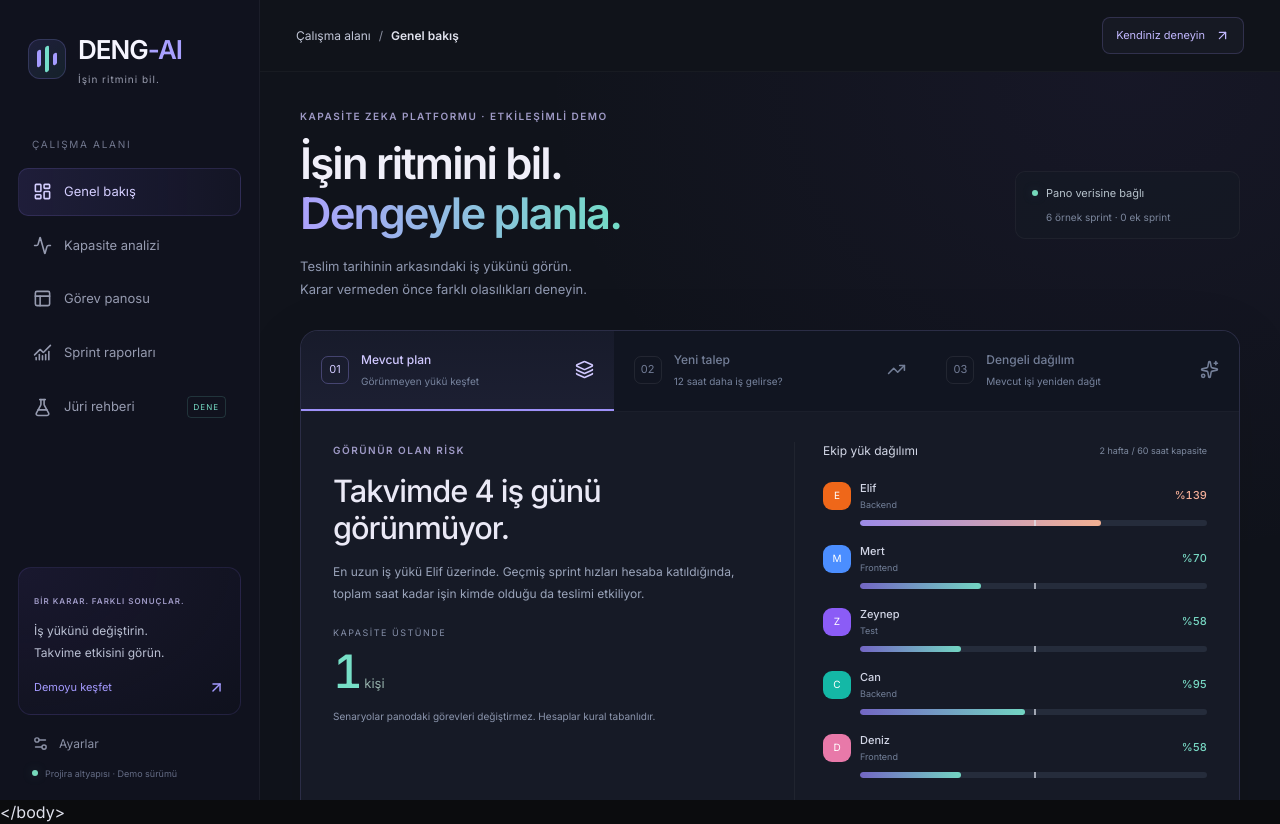
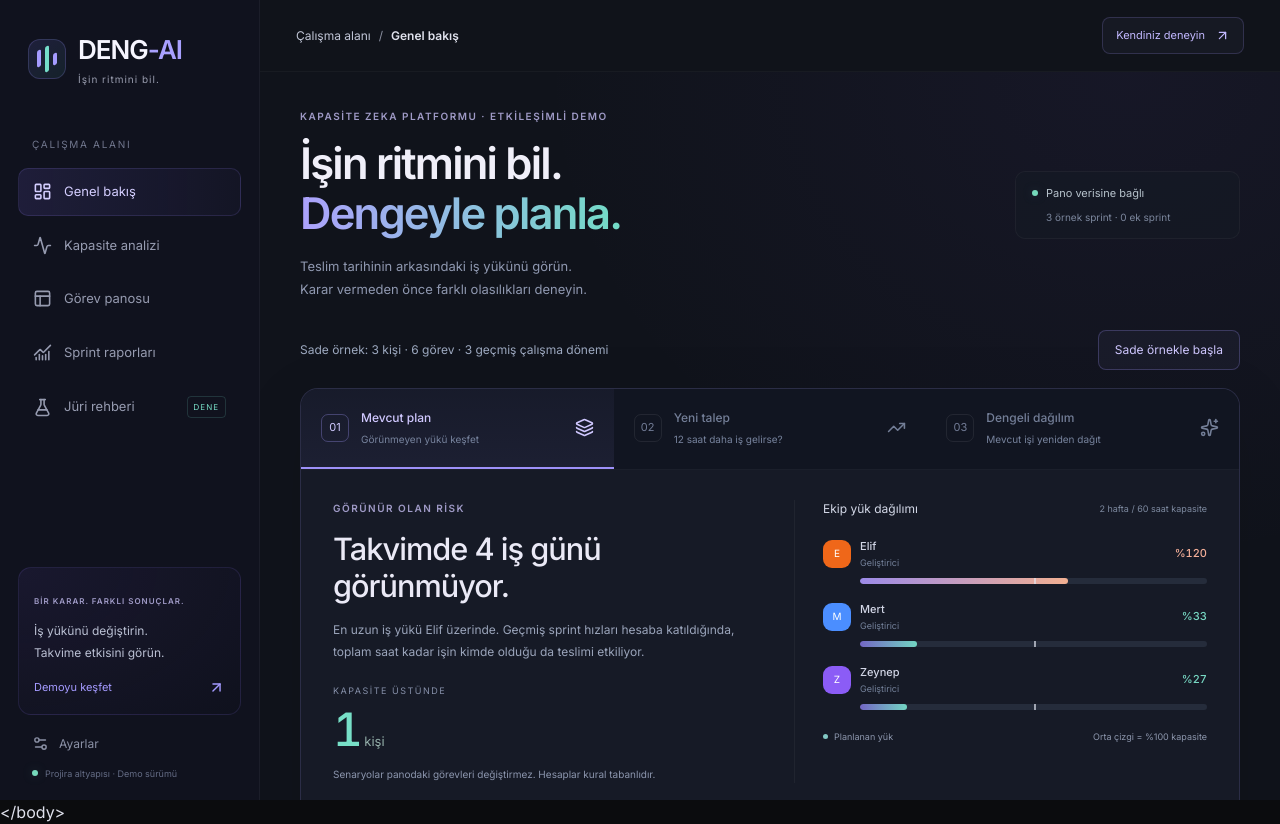
Before and after one commit to ilkernedim/Projira, a React (Vite) app: page / in a window 1280 px wide. Built offline with nearby package versions, Linux system fonts and the light colour scheme.

Commit message:
Demoyu 3 kisi ve 6 gorevle sadelestir

```diff
--- a/src/data/ekip.ts
+++ b/src/data/ekip.ts
@@ -11,18 +11,23 @@ export const SPRINT_KAPASITE_SAAT = 60;
 export const GUNLUK_SAAT = 6;
 
 export const TAKIM: TakimUyesi[] = [
-  { id: 'elif', ad: 'Elif', rol: 'Backend', renk: '#ef6719' },
-  { id: 'mert', ad: 'Mert', rol: 'Frontend', renk: '#4b8eff' },
-  { id: 'zeynep', ad: 'Zeynep', rol: 'Test', renk: '#8b5cf6' },
-  { id: 'can', ad: 'Can', rol: 'Backend', renk: '#14b8a6' },
-  { id: 'deniz', ad: 'Deniz', rol: 'Frontend', renk: '#e879a9' },
+  { id: 'elif', ad: 'Elif', rol: 'Geliştirici', renk: '#ef6719' },
+  { id: 'mert', ad: 'Mert', rol: 'Geliştirici', renk: '#4b8eff' },
+  { id: 'zeynep', ad: 'Zeynep', rol: 'Geliştirici', renk: '#8b5cf6' },
+
 ];
 
-// her sprint için [tahmin, gerçekleşen] saat, sprint 1'den 6'ya
+// her sprint için [tahmin, gerçekleşen] saat, ilk üç kayıt sade demoda kullanılır
 export const GECMIS: Record<string, [number, number][]> = {
-  elif: [[40, 52], [42, 60], [45, 66], [44, 64], [46, 68], [48, 72]],
-  mert: [[38, 42], [40, 44], [36, 40], [42, 47], [40, 43], [38, 41]],
-  zeynep: [[30, 31], [32, 32], [34, 35], [30, 31], [33, 33], [35, 35]],
+  elif: [[40, 60], [44, 66], [48, 72]],
+  mert: [[30, 33], [30, 33], [30, 33]],
+  zeynep: [[30, 30], [30, 30], [30, 30]],
   can: [[36, 44], [38, 50], [40, 52], [38, 49], [42, 55], [40, 52]],
   deniz: [[28, 30], [30, 31], [34, 35], [32, 34], [30, 31], [34, 36]],
 };
+
+// Önceki demo kayıtları silinmez; analizde bu kişilerin işleri de korunur.
+export const ESKI_UYELER: TakimUyesi[] = [
+  { id: 'can', ad: 'Can', rol: 'Geliştirici', renk: '#14b8a6' },
+  { id: 'deniz', ad: 'Deniz', rol: 'Geliştirici', renk: '#e879a9' },
+];
--- a/src/data/seed.ts
+++ b/src/data/seed.ts
@@ -20,44 +20,20 @@ interface Ham {
 }
 
 const hamlar: Ham[] = [
-  // Elif (Backend): açık işler 20 + 14 + 10 + 14 = 58 saat
-  { baslik: 'Kimlik Doğrulama Servisini Yenile', aciklama: 'Token süresi ve yenileme akışı yeniden yazılacak.', tur: 'Story', oncelik: 'High', kolon: 'todo', kisi: 'elif', tahmin: 20 },
-  { baslik: 'Webhook Altyapısı', aciklama: 'Dış sistemlere olay bildirimi gönderen kuyruk yapısı.', tur: 'Story', oncelik: 'High', kolon: 'todo', kisi: 'elif', tahmin: 14 },
-  { baslik: 'Oran Sınırlama ve Loglama', aciklama: 'API isteklerine oran sınırı ve ayrıntılı log eklenecek.', tur: 'Task', oncelik: 'Medium', kolon: 'todo', kisi: 'elif', tahmin: 14 },
-  { baslik: 'Bildirim Sistemi Entegrasyonu', aciklama: 'E-posta ve uygulama içi bildirim gönderen merkezi servis.', tur: 'Story', oncelik: 'High', kolon: 'in-progress', kisi: 'elif', tahmin: 16, gercek: 6 },
-  { baslik: 'Ödeme API Entegrasyonu', aciklama: 'Ödeme sağlayıcısı bağlandı ve test edildi.', tur: 'Story', oncelik: 'High', kolon: 'done', kisi: 'elif', tahmin: 16, gercek: 22 },
-  // Mert (Frontend): 16 + 10 + 7 + 5 = 38 saat
-  { baslik: 'Müşteri Dashboard Tasarımı', aciklama: 'Yönetim panelinde satış, kullanıcı ve gelir grafikleri.', tur: 'Story', oncelik: 'High', kolon: 'todo', kisi: 'mert', tahmin: 16 },
-  { baslik: 'Profil Sayfası Mobil Uyum', aciklama: 'Profil ekranının küçük ekranlarda düzeni.', tur: 'Task', oncelik: 'Medium', kolon: 'todo', kisi: 'mert', tahmin: 10 },
-  { baslik: 'Tema ve Erişilebilirlik', aciklama: 'Koyu tema ve klavye erişilebilirliği düzeltmeleri.', tur: 'Task', oncelik: 'Low', kolon: 'todo', kisi: 'mert', tahmin: 7 },
-  { baslik: 'Sayfa Yüklenme Performansı Optimizasyonu', aciklama: 'Görsellerin lazy-load edilmesi ve bundle boyutunun küçültülmesi.', tur: 'Task', oncelik: 'Medium', kolon: 'in-progress', kisi: 'mert', tahmin: 8, gercek: 3 },
-  { baslik: 'Kullanıcı Profil Sayfası', aciklama: 'Profil bilgilerini güncelleme sayfası tamamlandı.', tur: 'Story', oncelik: 'Medium', kolon: 'done', kisi: 'mert', tahmin: 6, gercek: 7 },
-  // Zeynep (Test): 14 + 12 + 8 = 34 saat
-  { baslik: 'Uçtan Uca Test Senaryoları', aciklama: 'Kritik kullanıcı akışları için otomatik senaryolar.', tur: 'Task', oncelik: 'High', kolon: 'todo', kisi: 'zeynep', tahmin: 14 },
-  { baslik: 'Performans Testi', aciklama: 'Yük altında yanıt süreleri ölçülecek.', tur: 'Task', oncelik: 'Medium', kolon: 'todo', kisi: 'zeynep', tahmin: 12 },
-  { baslik: 'Regresyon Test Paketi', aciklama: 'Her sürümde çalışacak regresyon paketi.', tur: 'Task', oncelik: 'Medium', kolon: 'in-progress', kisi: 'zeynep', tahmin: 12, gercek: 4 },
-  { baslik: 'Test Ortamı Kurulumu', aciklama: 'İzole test ortamı hazırlandı.', tur: 'Task', oncelik: 'Medium', kolon: 'done', kisi: 'zeynep', tahmin: 8, gercek: 8 },
-  // Can (Backend): 4 + 22 + 6 + 12 = 44 saat
-  { baslik: 'Login Sayfasında Şifre Sıfırlama Hatası', aciklama: 'Sıfırlama e-postası bazı kullanıcılara ulaşmıyor.', tur: 'Bug', oncelik: 'Highest', kolon: 'todo', kisi: 'can', tahmin: 4 },
-  { baslik: 'Veri Taşıma Betikleri', aciklama: 'Eski şemadan yeni şemaya veri taşıma.', tur: 'Story', oncelik: 'High', kolon: 'todo', kisi: 'can', tahmin: 22 },
-  { baslik: 'API Dokümantasyonu Hazırla', aciklama: 'Tüm endpoint\'ler için Swagger dokümantasyonu.', tur: 'Task', oncelik: 'Low', kolon: 'todo', kisi: 'can', tahmin: 6 },
-  { baslik: 'Raporlama Sorguları', aciklama: 'Yönetim raporları için optimize sorgular.', tur: 'Story', oncelik: 'Medium', kolon: 'in-progress', kisi: 'can', tahmin: 20, gercek: 8 },
-  { baslik: 'Veritabanı Yedekleme Sistemi', aciklama: 'Günlük otomatik yedekleme kuruldu ve test edildi.', tur: 'Task', oncelik: 'High', kolon: 'done', kisi: 'can', tahmin: 5, gercek: 7 },
-  // Deniz (Frontend): 16 + 9 + 8 = 33 saat
-  { baslik: 'Ayarlar Ekranı', aciklama: 'Hesap ve bildirim ayarlarının tek ekranda toplanması.', tur: 'Story', oncelik: 'Medium', kolon: 'todo', kisi: 'deniz', tahmin: 16 },
-  { baslik: 'Bildirim Tercihleri Arayüzü', aciklama: 'Kanal bazında bildirim açma ve kapama.', tur: 'Task', oncelik: 'Medium', kolon: 'todo', kisi: 'deniz', tahmin: 9 },
-  { baslik: 'Form Doğrulama Bileşenleri', aciklama: 'Ortak form doğrulama bileşen kütüphanesi.', tur: 'Task', oncelik: 'Medium', kolon: 'in-progress', kisi: 'deniz', tahmin: 14, gercek: 6 },
-  { baslik: 'Tasarım Sistemi Bileşenleri', aciklama: 'Düğme, giriş ve kart bileşenleri tamamlandı.', tur: 'Task', oncelik: 'Medium', kolon: 'done', kisi: 'deniz', tahmin: 10, gercek: 11 },
-  // Atanmamış iş: DENG-AI uyarısı için, bir kişiye atanınca grafikler değişir
-  { baslik: 'Takvim Dışa Aktarma', aciklama: 'Sprint takvimini Google Takvim\'e aktaran özellik fikri, henüz kimseye atanmadı.', tur: 'Story', oncelik: 'Medium', kolon: 'todo', tahmin: 12 },
+  { baslik: 'Üye girişini hazırla', aciklama: 'Kullanıcıların hesaplarına giriş yapabileceği ekran ve bağlantıları hazırla.', tur: 'Task', oncelik: 'High', kolon: 'todo', kisi: 'elif', tahmin: 24 },
+  { baslik: 'Sipariş ekranını hazırla', aciklama: 'Yeni sipariş oluşturma ve siparişi görüntüleme akışını tamamla.', tur: 'Task', oncelik: 'High', kolon: 'in-progress', kisi: 'elif', tahmin: 30, gercek: 6 },
+  { baslik: 'Ana sayfayı düzenle', aciklama: 'Başlıkları, görselleri ve sayfa yerleşimini düzenle.', tur: 'Task', oncelik: 'Medium', kolon: 'todo', kisi: 'mert', tahmin: 18 },
+  { baslik: 'İletişim formunu hazırla', aciklama: 'İletişim formu tamamlandı ve kontrol edildi.', tur: 'Task', oncelik: 'Medium', kolon: 'done', kisi: 'mert', tahmin: 6, gercek: 7 },
+  { baslik: 'Mobil görünümü düzenle', aciklama: 'Sayfaların telefonda rahat kullanılmasını sağla.', tur: 'Task', oncelik: 'Medium', kolon: 'todo', kisi: 'zeynep', tahmin: 12 },
+  { baslik: 'Son kontrolleri yap', aciklama: 'Bağlantıları ve temel kullanıcı akışlarını kontrol et.', tur: 'Task', oncelik: 'Medium', kolon: 'in-progress', kisi: 'zeynep', tahmin: 6, gercek: 2 },
 ];
 
 export function ornekPano(): BoardData {
   const tasks: Record<string, Task> = {};
   const columns: BoardData['columns'] = {
-    todo: { id: 'todo', title: 'TO DO', taskIds: [] },
-    'in-progress': { id: 'in-progress', title: 'IN PROGRESS', taskIds: [] },
-    done: { id: 'done', title: 'DONE', taskIds: [] },
+    todo: { id: 'todo', title: 'Yapılacak', taskIds: [] },
+    'in-progress': { id: 'in-progress', title: 'Devam ediyor', taskIds: [] },
+    done: { id: 'done', title: 'Tamamlandı', taskIds: [] },
   };
   const simdi = Date.now();
   hamlar.forEach((h, i) => {
@@ -80,13 +56,13 @@ export function ornekPano(): BoardData {
   return { tasks, columns, columnOrder: ['todo', 'in-progress', 'done'] };
 }
 
-const tamamlanan = [9, 10, 11, 10, 11, 12];
-const tamamlanmayan = [3, 3, 2, 4, 3, 4];
+const tamamlanan = [4, 5, 5];
+const tamamlanmayan = [2, 1, 1];
 
-// altı geçmiş sprint, her birinde kişi bazlı tahmin ve gerçekleşen saat
+// Üç geçmiş sprint, her birinde kişi bazlı tahmin ve gerçekleşen saat
 export function ornekSprintler(): SprintReport[] {
   const gun = 24 * 60 * 60 * 1000;
-  return Array.from({ length: 6 }, (_, i) => {
+  return Array.from({ length: 3 }, (_, i) => {
     const memberStats: Record<string, { estimated: number; logged: number }> = {};
     let totalEstimated = 0;
     let totalLogged = 0;
@@ -104,7 +80,7 @@ export function ornekSprintler(): SprintReport[] {
       totalEstimated,
       totalLogged,
       deviationPercent: Math.round(((totalLogged - totalEstimated) / totalEstimated) * 100),
-      endDate: Date.now() - (6 - i) * 14 * gun,
+      endDate: Date.now() - (3 - i) * 14 * gun,
       memberStats,
       ornek: true,
     };
--- a/src/index.css
+++ b/src/index.css
@@ -101,3 +101,5 @@ button:focus-visible, input:focus-visible, select:focus-visible, summary:focus-v
 .jury-panel>summary {line-height:1.5;}
 .jury-panel>summary+div {margin-top:20px;}
 @media(max-width:767px){.jury-choices {grid-template-columns:1fr;}.jury-choices button {min-height:100px;padding:18px;}.jury-answer {padding:18px;}.jury-answer h2 {font-size:24px;}}
+.simple-demo-switch {display:flex;align-items:center;justify-content:space-between;gap:14px;flex-wrap:wrap;margin:0 0 18px;font-size:12px;color:#9ca8bf;}
+.simple-demo-switch button {border:1px solid #a299ff40;border-radius:8px;padding:10px 16px;color:#cdc5fc;background:#a299ff0b;}
--- a/src/lib/dengai.ts
+++ b/src/lib/dengai.ts
@@ -1,6 +1,6 @@
 import { addBusinessDays, differenceInBusinessDays, format } from 'date-fns';
 import { tr } from 'date-fns/locale';
-import { GUNLUK_SAAT, SPRINT_KAPASITE_SAAT, TAKIM, type TakimUyesi } from '../data/ekip';
+import { GUNLUK_SAAT, SPRINT_KAPASITE_SAAT, TAKIM, ESKI_UYELER, type TakimUyesi } from '../data/ekip';
 import type { BoardData, SprintReport, Task } from '../interfaces';
 
 export interface Kayit {
@@ -62,10 +62,13 @@ function uyeGecmisi(sprintler: SprintReport[], id: string): Kayit[] {
 
 export function analizEt(board: BoardData, sprintler: SprintReport[], baslangic: Date, ekstra: Record<string, number> = {}): EkipAnalizi {
   const acik = acikIsler(board);
-  const tumGecmis = TAKIM.flatMap((u) => uyeGecmisi(sprintler, u.id));
+  const eskiUyeler = ESKI_UYELER.filter((u) => Object.values(board.tasks).some(t => t.assignee?.id === u.id)
+    || sprintler.some(s => s.memberStats?.[u.id]));
+  const takim = [...TAKIM, ...eskiUyeler];
+  const tumGecmis = takim.flatMap((u) => uyeGecmisi(sprintler, u.id));
   const ekipCarpani = carpan(tumGecmis);
 
-  const uyeler: UyeAnalizi[] = TAKIM.map((uye) => {
+  const uyeler: UyeAnalizi[] = takim.map((uye) => {
     const gecmis = uyeGecmisi(sprintler, uye.id);
     // kişinin kendi geçmişi yoksa ekip ortalaması kullanılır
     const c = gecmis.length > 0 ? carpan(gecmis) : ekipCarpani;
--- a/src/pages/JuryGuide.tsx
+++ b/src/pages/JuryGuide.tsx
@@ -1,6 +1,6 @@
 import { useMemo, useState } from 'react';
 import { ornekPano, ornekSprintler } from '../data/seed';
-import { GUNLUK_SAAT, SPRINT_KAPASITE_SAAT, TAKIM } from '../data/ekip';
+import { GUNLUK_SAAT, SPRINT_KAPASITE_SAAT } from '../data/ekip';
 import { analizEt, oneriBul, senaryoKur, tarihYaz } from '../lib/dengai';
 import { useBoardStore } from '../store/useBoardStore';
 
@@ -23,6 +23,7 @@ export default function JuryGuide() {
   }, [tarih]);
   const temel = useMemo(() => analizEt(veri.board, veri.history, baslangic), [veri, baslangic]);
   const oneri = useMemo(() => oneriBul(veri.board, veri.history, baslangic), [veri, baslangic]);
+  const ekip = temel.uyeler.map(u => u.uye);
   const degisim = senaryoKur(temel, {}, kisi, yeni, kisi, hedef, devir);
   const sonuc = analizEt(veri.board, veri.history, baslangic, degisim.ekstra);
   const toplam = (a: typeof temel) => a.uyeler.reduce((n, u) => n + u.atanan, 0);
@@ -44,7 +45,7 @@ export default function JuryGuide() {
     <section className={`${panel} bg-gradient-to-br from-primary/15 to-secondary/5`}>
       <p className="text-primary font-label-sm mb-sm">DENG-AI · KENDİNİZ DENEYİN</p>
       <h1 className="font-display text-display mb-sm">Ekibi rahatlatın. Takvimi değiştirin.</h1>
-      <p className="text-on-surface-variant max-w-3xl">Beş kişilik bir ekip düşünün. İşler eşit dağılmadığında teslim gecikebilir. Yeni iş ekleyerek veya işi paylaşarak ne değiştiğini burada deneyin.</p>
+      <p className="text-on-surface-variant max-w-3xl">Sade örnekte üç kişilik bir ekip var. İşler eşit dağılmadığında teslim gecikebilir. Yeni iş ekleyerek veya işi paylaşarak ne değiştiğini burada deneyin.</p>
       <p className="mt-md text-on-surface-variant">{veri.kaynak} · Kural tabanlı hesap · Gerçek görevler etkilenmez</p>
     </section>
     <section className={`${panel} jury-quick`}>
@@ -58,7 +59,7 @@ export default function JuryGuide() {
       <div className="jury-answer" role="status">
         <span>BU KARAR NEYİ DEĞİŞTİRDİ?</span>
         <h2>{yeni === 0 && degisim.aktarilan === 0 ? 'Şu an mevcut planı görüyorsunuz.' : fark < 0 ? `Teslim ${-fark} iş günü öne geliyor.` : fark > 0 ? `Teslim ${fark} iş günü gecikiyor.` : 'İş dağılımı değişti; teslim tarihi aynı.'}</h2>
-        <p>{yeni > 0 ? `${TAKIM.find(u => u.id === kisi)?.ad} kişisine ${yeni} saat yeni iş eklendi. ` : ''}{degisim.aktarilan > 0 ? `${TAKIM.find(u => u.id === kisi)?.ad} kişisinin yükü %${temel.uyeler.find(u => u.uye.id === kisi)?.yukYuzde} seviyesinden %${sonuc.uyeler.find(u => u.uye.id === kisi)?.yukYuzde} seviyesine geliyor. ` : ''}{yeni === 0 && degisim.aktarilan === 0 ? 'Yukarıdan bir deneme seçin. Sonuç burada anında güncellenir.' : 'Bu sonuçlar seçili veriden hesaplanan tahminlerdir.'}</p>
+        <p>{yeni > 0 ? `${ekip.find(u => u.id === kisi)?.ad} kişisine ${yeni} saat yeni iş eklendi. ` : ''}{degisim.aktarilan > 0 ? `${ekip.find(u => u.id === kisi)?.ad} kişisinin yükü %${temel.uyeler.find(u => u.uye.id === kisi)?.yukYuzde} seviyesinden %${sonuc.uyeler.find(u => u.uye.id === kisi)?.yukYuzde} seviyesine geliyor. ` : ''}{yeni === 0 && degisim.aktarilan === 0 ? 'Yukarıdan bir deneme seçin. Sonuç burada anında güncellenir.' : 'Bu sonuçlar seçili veriden hesaplanan tahminlerdir.'}</p>
       </div>
     </section>
     <details className={panel}>
@@ -76,12 +77,12 @@ export default function JuryGuide() {
       </div>
       <div className="grid sm:grid-cols-2 lg:grid-cols-4 gap-md">
         <label>Başlangıç tarihi<input className={`${input} mt-sm`} aria-label="Başlangıç tarihi" type="date" value={tarih} onChange={e => { if (/^\d{4}-\d{2}-\d{2}$/.test(e.target.value)) setTarih(e.target.value); }} /></label>
-        <label>Üzerinde çalışacağınız kişi<select className={`${input} mt-sm`} value={kisi} onChange={e => { setKisi(e.target.value); setDevir(0); }}>{TAKIM.map(u => <option key={u.id} value={u.id}>{u.ad} · {u.rol}</option>)}</select></label>
+        <label>Üzerinde çalışacağınız kişi<select className={`${input} mt-sm`} value={kisi} onChange={e => { setKisi(e.target.value); setDevir(0); }}>{ekip.map(u => <option key={u.id} value={u.id}>{u.ad} · {u.rol}</option>)}</select></label>
         <label>Yeni iş: {yeni} saat<input aria-label="Yeni iş saati" className="w-full mt-md" type="range" min="0" max="60" value={yeni} onChange={e => setYeni(+e.target.value)} /></label>
         <label>Devredilecek iş: {degisim.aktarilan} saat<input aria-label="Devredilecek saat" className="w-full mt-md" type="range" min="0" max={(temel.uyeler.find(u => u.uye.id === kisi)?.atanan ?? 0) + yeni} value={degisim.aktarilan} disabled={kisi === hedef} onChange={e => setDevir(+e.target.value)} /></label>
-        <label>İşin devredileceği kişi<select className={`${input} mt-sm`} value={hedef} onChange={e => setHedef(e.target.value)}>{TAKIM.map(u => <option key={u.id} value={u.id}>{u.ad} · {u.rol}</option>)}</select></label>
+        <label>İşin devredileceği kişi<select className={`${input} mt-sm`} value={hedef} onChange={e => setHedef(e.target.value)}>{ekip.map(u => <option key={u.id} value={u.id}>{u.ad} · {u.rol}</option>)}</select></label>
       </div>
-      <p className="mt-md text-on-surface-variant">Önerilen deneme: örnek veride Elif'e 12 saat ekleyin. Sonra 18 saati Zeynep'e devredin. Her iki adımda da teslim tarihini ve toplam işi karşılaştırın. İş devrinde yetkinlik uygunluğunu ayrıca değerlendirmek gerekir.</p>
+      <p className="mt-md text-on-surface-variant">Bir kişi seçin, yeni iş veya devredilecek saat miktarını değiştirin. Teslim tarihi ve toplam iş aşağıda güncellenir. İş devrinde yetkinlik uygunluğu ayrıca değerlendirilir.</p>
     </details>
     <section className="grid sm:grid-cols-3 gap-md" aria-live="polite">
       <div className={panel}><h2>Karardan önce</h2><p className="font-h2 text-h2 mt-sm">{tarihYaz(temel.gercekciBitis)}</p><p>{temel.gercekciIsGunu} iş günü</p></div>
--- a/src/pages/Overview.tsx
+++ b/src/pages/Overview.tsx
@@ -12,6 +12,7 @@ const steps = [
 export default function Overview() {
   const board = useBoardStore(s => s.board);
   const history = useBoardStore(s => s.pastSprints);
+  const resetDemo = useBoardStore(s => s.resetDemo);
   const navigate = useBoardStore(s => s.setCurrentView);
   const [step, setStep] = useState(0);
   const [date] = useState(() => new Date());
@@ -31,6 +32,12 @@ export default function Overview() {
   return <div className="overview-page flex-1 overflow-y-auto">
     <div className="overview-heading"><div><p className="eyebrow">KAPASİTE ZEKA PLATFORMU · ETKİLEŞİMLİ DEMO</p><h1>İşin ritmini bil.<br /><span>Dengeyle planla.</span></h1><p className="overview-intro">Teslim tarihinin arkasındaki iş yükünü görün.<br className="hidden sm:block" /> Karar vermeden önce farklı olasılıkları deneyin.</p></div>
       <div className="demo-stamp"><span className="status-dot" /> Pano verisine bağlı<span>{samples} örnek sprint · {history.length - samples} ek sprint</span></div>
+    </div>
+    <div className="simple-demo-switch">
+      <span>Sade örnek: 3 kişi · 6 görev · 3 geçmiş çalışma dönemi</span>
+      <button onClick={() => {
+        if (window.confirm('Bu tarayıcıdaki pano ve sprint geçmişi 3 kişilik sade örnekle değiştirilecek. Mevcut kayıtlar silinir. Devam edilsin mi?')) { resetDemo(); setStep(0); }
+      }}>Sade örnekle başla</button>
     </div>
     <div className="demo-story">
       <div className="story-tabs" role="tablist" aria-label="Demo senaryosu">{steps.map((s,i) => <button key={s.name} role="tab" id={`story-tab-${i}`} aria-selected={step === i} aria-controls="story-result" onClick={() => setStep(i)} className={step === i ? 'active' : ''}><span className="step-number">0{i + 1}</span><span><b>{s.name}</b><small>{s.detail}</small></span><s.icon size={19} /></button>)}</div>
--- a/src/store/useBoardStore.ts
+++ b/src/store/useBoardStore.ts
@@ -4,7 +4,7 @@ import type { BoardData, Task, SprintReport } from '../interfaces';
 import { v4 as uuidv4 } from 'uuid';
 import { ornekPano, ornekSprintler } from '../data/seed';
 
-// başlangıç verisi src/data/seed.ts içinde, DENG-AI demosu için 5 kişilik örnek ekip ve 6 sprintlik geçmiş
+// başlangıç verisi src/data/seed.ts içinde, DENG-AI demosu için 3 kişilik örnek ekip ve 3 sprintlik geçmiş
 
 interface BoardState {
   board: BoardData;
@@ -38,7 +38,7 @@ export const useBoardStore = create<BoardState>()(
   activeTaskId: null,
   currentView: 'overview',
   isSprintActive: true,
-  sprintName: 'Sprint 7',
+  sprintName: 'Sprint 4',
   pastSprints: ornekSprintler(),
   searchQuery: '',
   isCreateModalOpen: false,
@@ -131,7 +131,7 @@ export const useBoardStore = create<BoardState>()(
     board: ornekPano(),
     pastSprints: ornekSprintler(),
     isSprintActive: true,
-    sprintName: 'Sprint 7',
+    sprintName: 'Sprint 4',
     activeTaskId: null,
     searchQuery: '',
   }),
```
Also changed, not shown: tests/dengai.cjs (+10 -0 lines).
